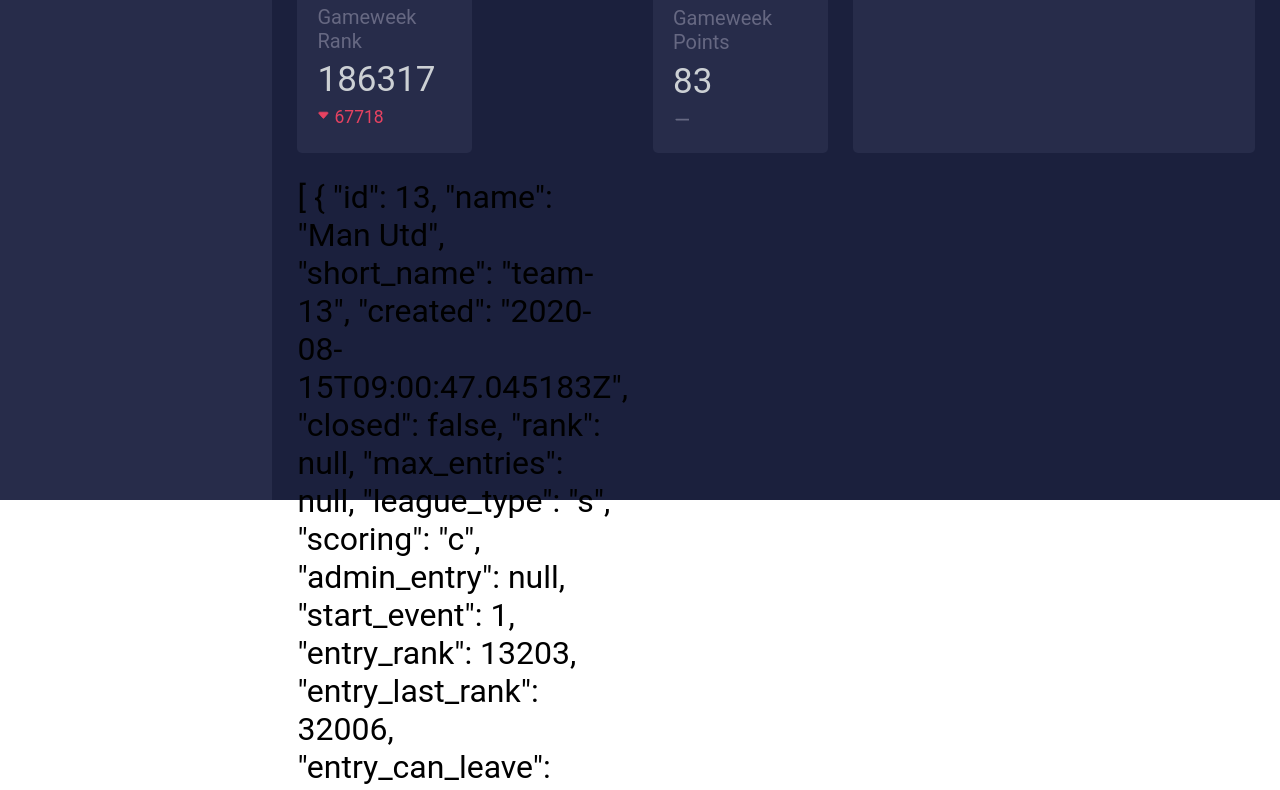
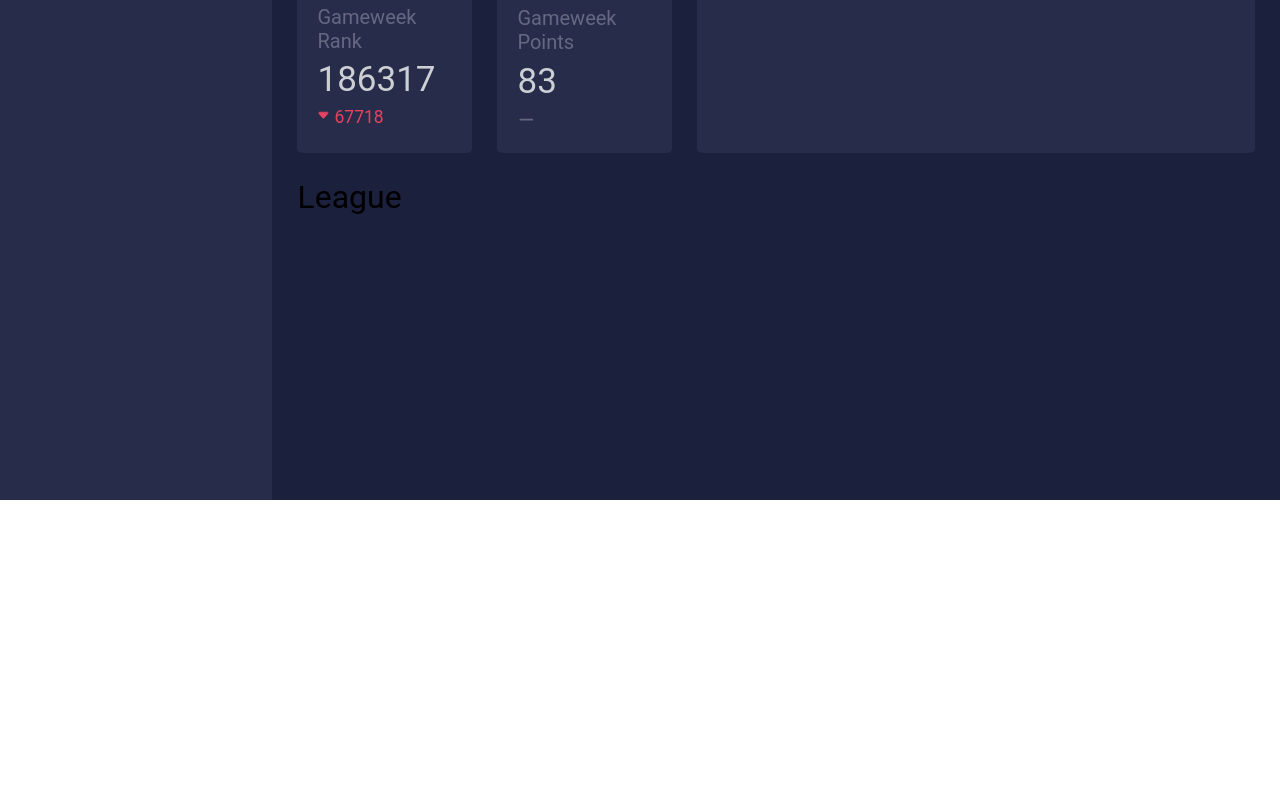
Before and after one commit to nesadrian/fpl-analysis-tool, a Vue app: page / in a window 1280 px wide. Shown: the part 300-1090 px from the top of the page. After the commit the page ends 800 px from the top, so only its background shows below. Built offline with nearby package versions, Linux system fonts and the light colour scheme; no server answers.

Commit message:
Add league component

```diff
--- /dev/null
+++ b/src/components/League.vue
@@ -0,0 +1,9 @@
+<template>
+  <h1>League</h1>
+</template>
+
+<script>
+export default {
+
+}
+</script>
--- a/src/components/Leagues.vue
+++ b/src/components/Leagues.vue
@@ -1,11 +1,16 @@
 <template>
-  <h1>{{ leagues }}</h1>
+ <League />
 </template>
 
 <script>
+import League from './League'
+
 export default {
   props: {
     leagues: Array
+  },
+  components: {
+    League
   }
 }
 
```
